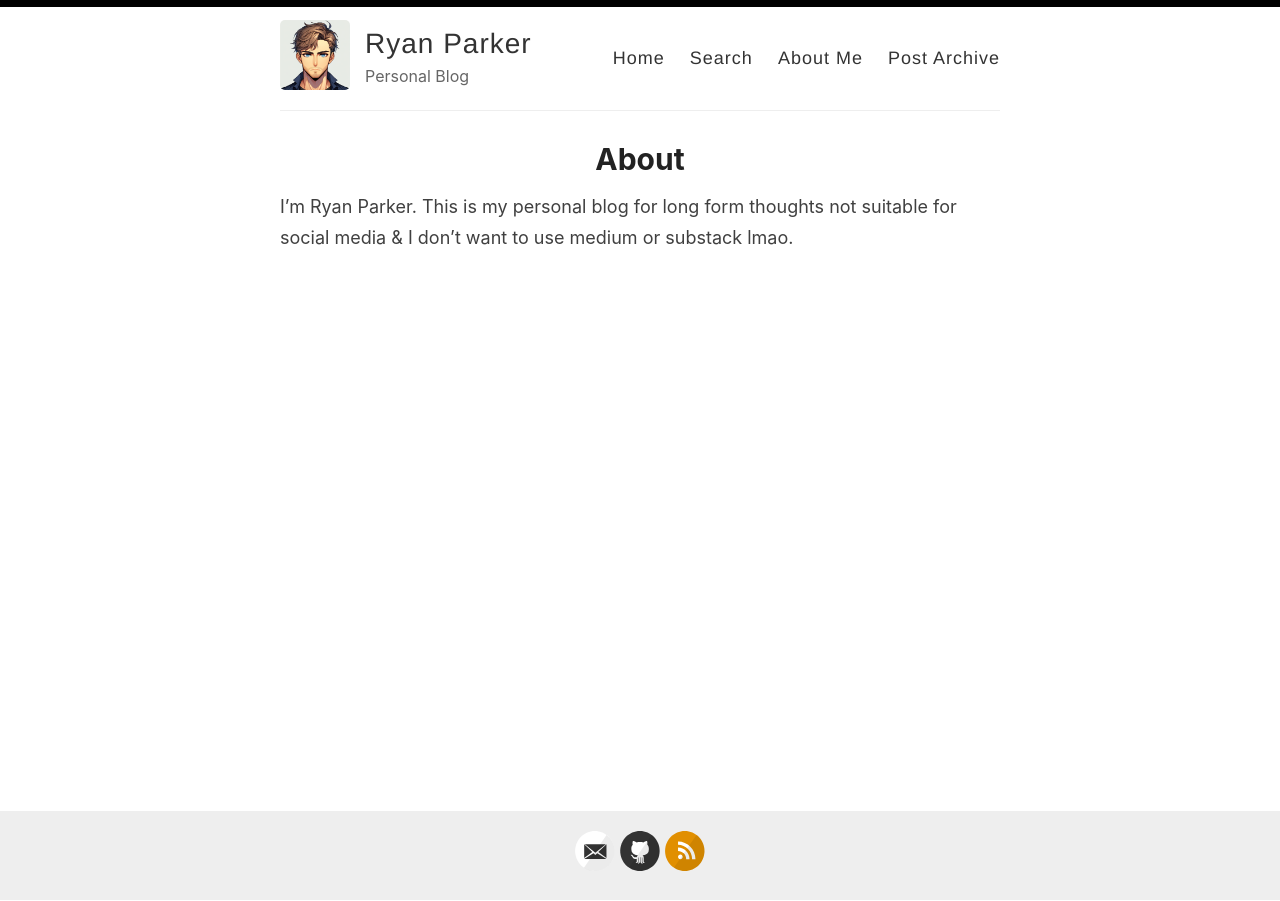
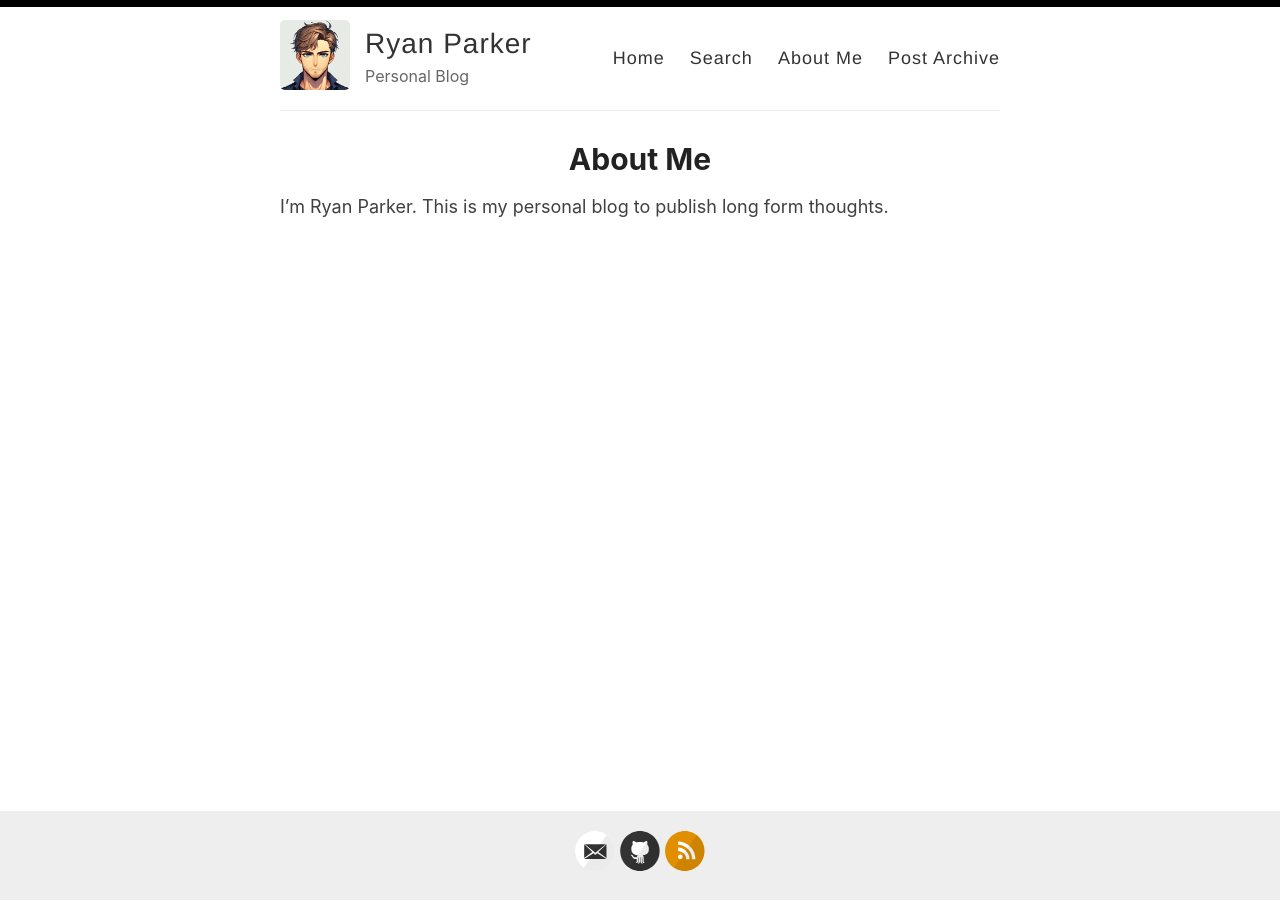
Before and after one commit to ryanparkr/ryanparkr.github.io, a Jekyll site: the page built from _pages/about.md, in a window 1280 px wide. Built offline with Jekyll 4.4.1, drawn with Linux system fonts in a browser that asks for light colours.

Commit message:
Update about.md

```diff
--- a/_pages/about.md
+++ b/_pages/about.md
@@ -1,7 +1,7 @@
 ---
 layout: page
-title: About
+title: About Me
 permalink: /about/
 ---
 
-I'm Ryan Parker. This is my personal blog for long form thoughts not suitable for social media & I don't want to use medium or substack lmao.
+I'm Ryan Parker. This is my personal blog to publish long form thoughts.
```
